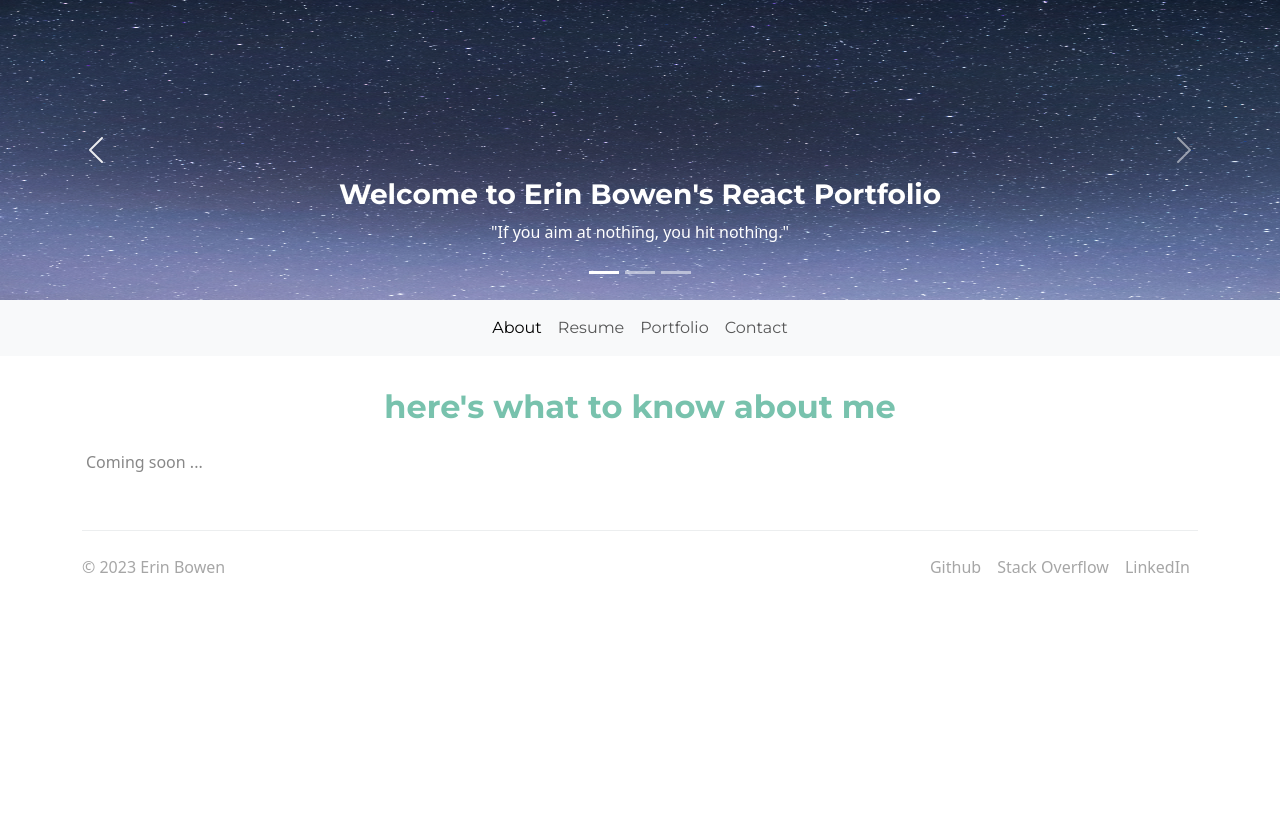
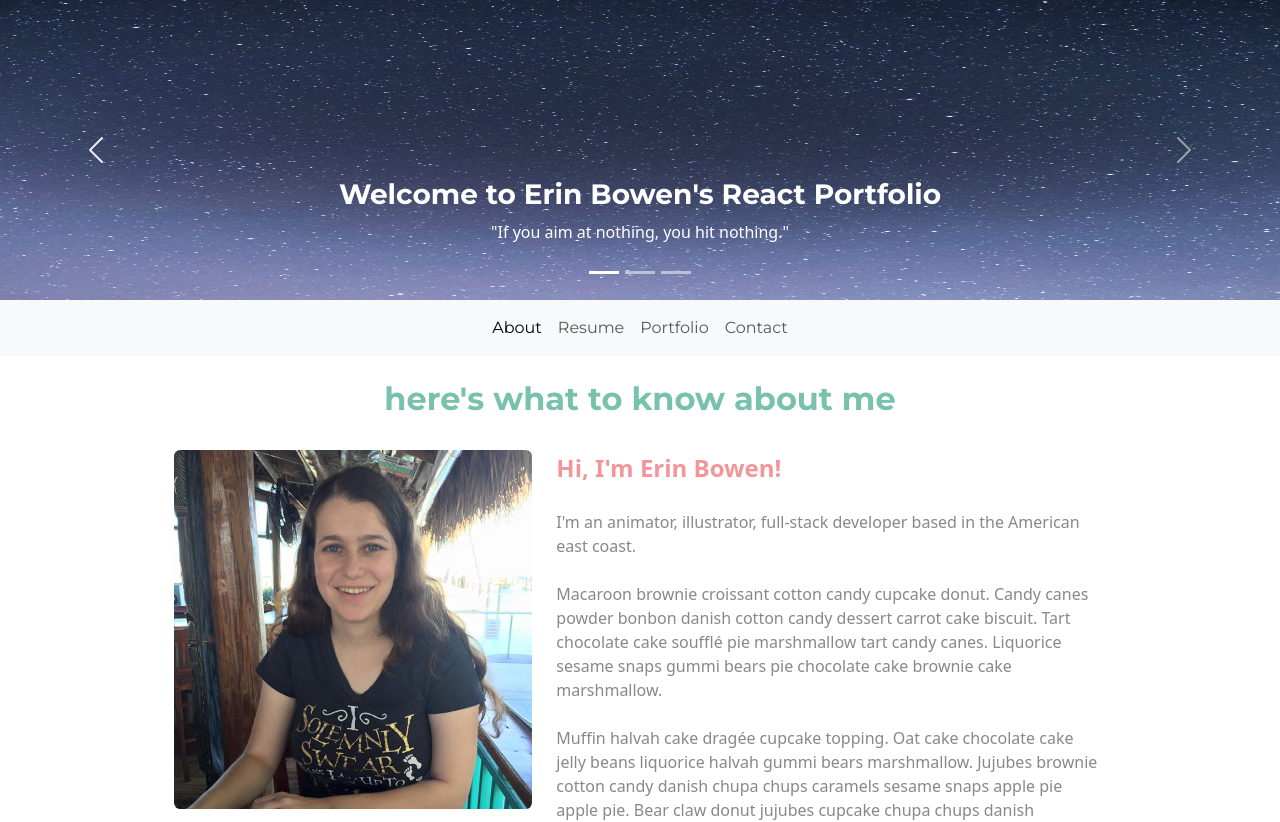
Before and after one commit to uiido/react-portfolio, a React (Create React App) app: page / in a window 1280 px wide. Shown: the top 822 px of the page. Before the commit the page ends 800 px from the top, so only its background shows below. Built offline with nearby package versions, Linux system fonts and the light colour scheme.

Commit message:
Filled in about page

```diff
--- a/src/components/pages/About.js
+++ b/src/components/pages/About.js
@@ -1,11 +1,28 @@
 import React from 'react';
+import ProfilePhoto from '../../assets/profile-photo.jpeg'
 
 export default function About() {
     return (
-        <div class="container p-3 mt-3">
-            <h2 class="text-center text-primary fw-bolder pb-3">here's what to know about me</h2>
-            <p>Coming soon ...</p>
+        <div class="container p-2 mt-3">
+            <h2 class="text-center text-primary fw-bolder pb-3 mb-3">here's what to know about me</h2>
+            <div class="row d-flex justify-content-center">
+                <div class="col-4">
+                    <img src={ProfilePhoto} className='img-fluid rounded' alt='Profile photo' />
+                </div>
+                <div class="col-6">
+                    <p><span class="fw-bolder fs-4 text-secondary">Hi, I'm Erin Bowen!</span>
+                        <br /><br />
 
+                        I'm an animator, illustrator, full-stack developer based in the American east coast.
+                        <br /><br />
+
+                        Macaroon brownie croissant cotton candy cupcake donut. Candy canes powder bonbon danish cotton candy dessert carrot cake biscuit. Tart chocolate cake soufflé pie marshmallow tart candy canes. Liquorice sesame snaps gummi bears pie chocolate cake brownie cake marshmallow.
+                        <br /><br />
+
+                        Muffin halvah cake dragée cupcake topping. Oat cake chocolate cake jelly beans liquorice halvah gummi bears marshmallow. Jujubes brownie cotton candy danish chupa chups caramels sesame snaps apple pie apple pie. Bear claw donut jujubes cupcake chupa chups danish shortbread chupa chups.
+                    </p>
+                </div>
+            </div>
         </div>
     );
 }
```
Also changed, not shown: src/assets/profile-photo.jpeg (added).
